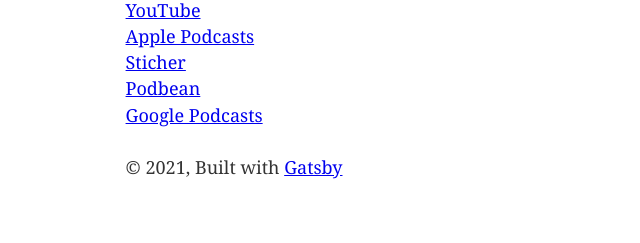
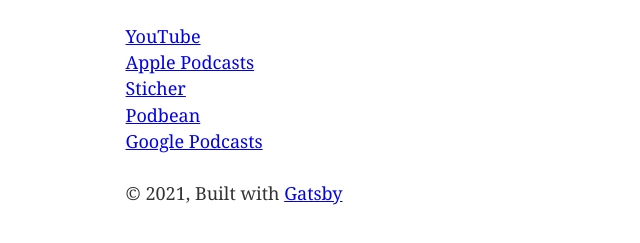
Before and after one commit to RaySanders7/wcfy, a Gatsby site: page / in a window 1280 px wide. Shown: the part 91-334 px from the top of the page, without its empty margins (194-834 px from the left). Built offline with nearby package versions, Linux system fonts and the light colour scheme; Gatsby itself is replaced by a stand-in of ours.

Commit message:
Quick styling

```diff
--- a/src/pages/index.js
+++ b/src/pages/index.js
@@ -6,10 +6,10 @@
 const IndexPage = () => (
   <Layout>
     <SEO title="Home" />
-    <div style={{ maxWidth: `680px`, marginBottom: `1.45rem` }}>
+    <div style={{ maxWidth: `680px`, marginBottom: `1.45rem`}}>
       <div>{linkContent.title}</div>
       <div>{linkContent.tagline}</div>
-      <div>
+      <div style={{marginTop: '1.45rem'}}>
         {linkContent.links.map(link =>
           <div>
           <a href={link.url}>{link.name}</a>
```
